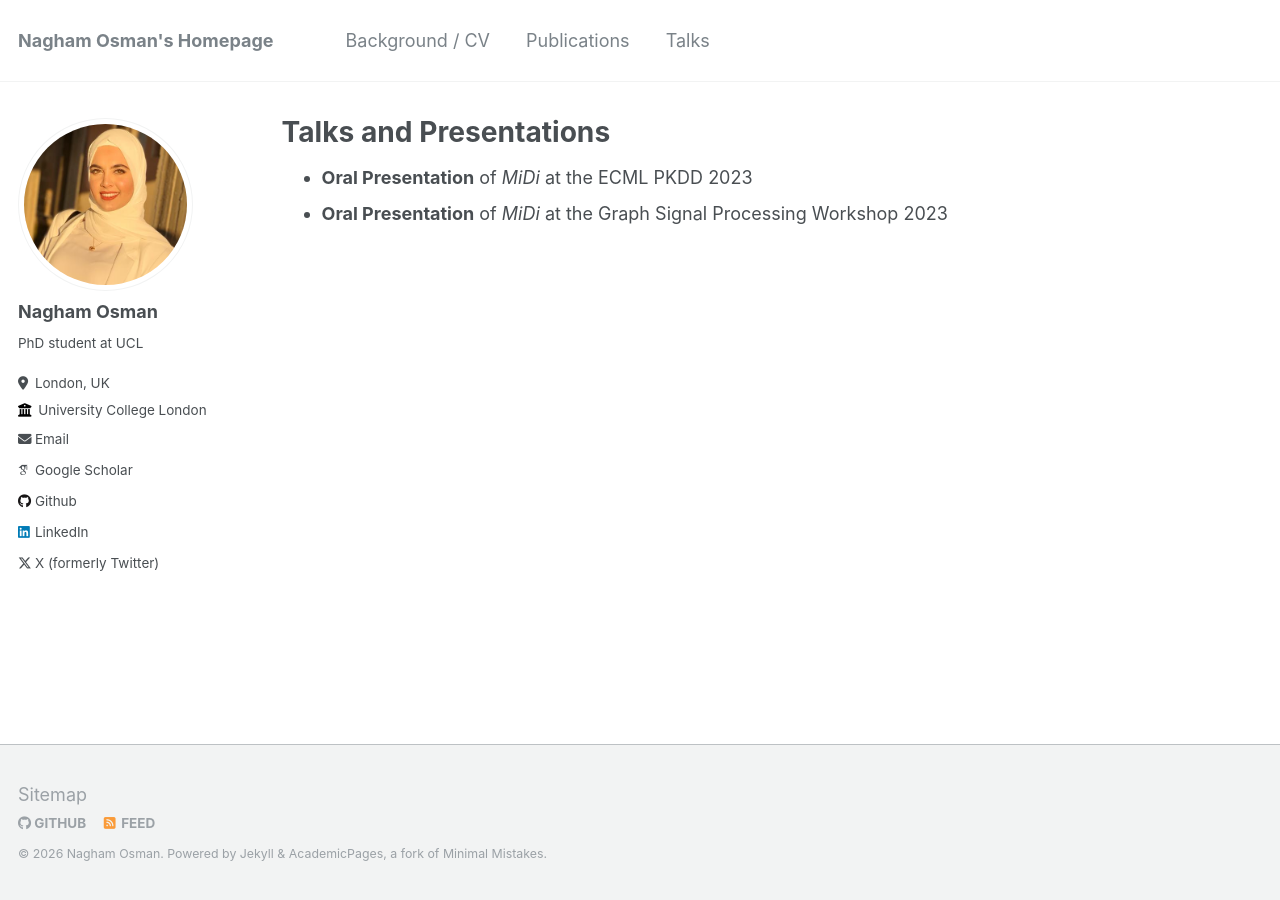
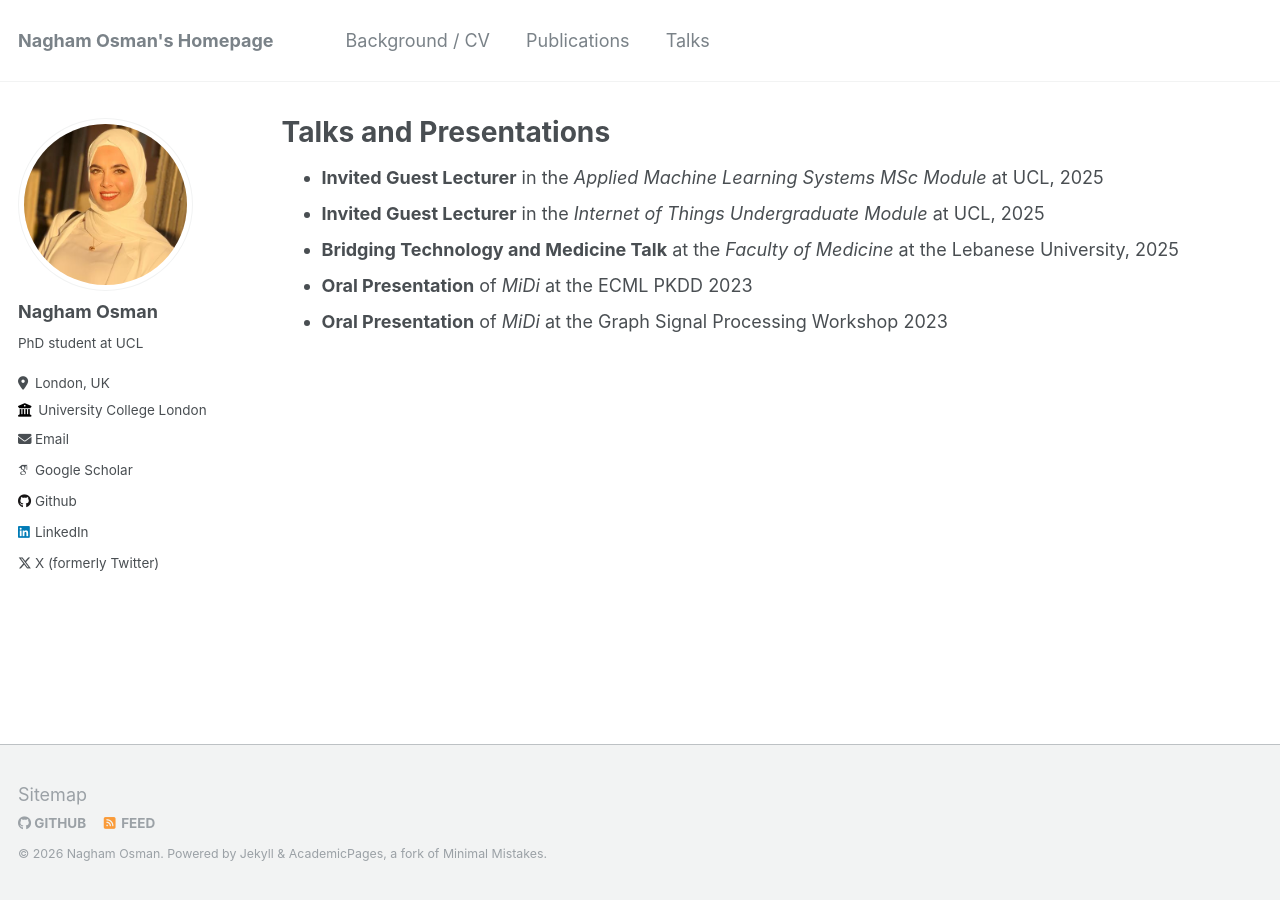
Before and after one commit to nagham-osman/nagham-osman.github.io, a Jekyll site: the page built from _pages/talks.html, in a window 1280 px wide. Built offline with Jekyll 4.4.1, drawn with Linux system fonts in a browser that asks for light colours; some web fonts are replaced.

Commit message:
Add upcoming talks as invited guest lecturer

```diff
--- a/_pages/talks.html
+++ b/_pages/talks.html
@@ -6,6 +6,9 @@ author_profile: true
 ---
 
 <ul>
+    <li><b>Invited Guest Lecturer</b> in the <i>Applied Machine Learning Systems MSc Module</i> at UCL, 2025</li>
+    <li><b>Invited Guest Lecturer</b> in the <i>Internet of Things Undergraduate Module</i> at UCL, 2025</li>
+    <li><b>Bridging Technology and Medicine Talk</b> at the <i>Faculty of Medicine</i> at the Lebanese University, 2025</li>
     <li><b>Oral Presentation</b> of <i>MiDi</i> at the ECML PKDD 2023</li>
     <li><b>Oral Presentation</b> of <i>MiDi</i> at the Graph Signal Processing Workshop 2023</li>
 </ul>
```
